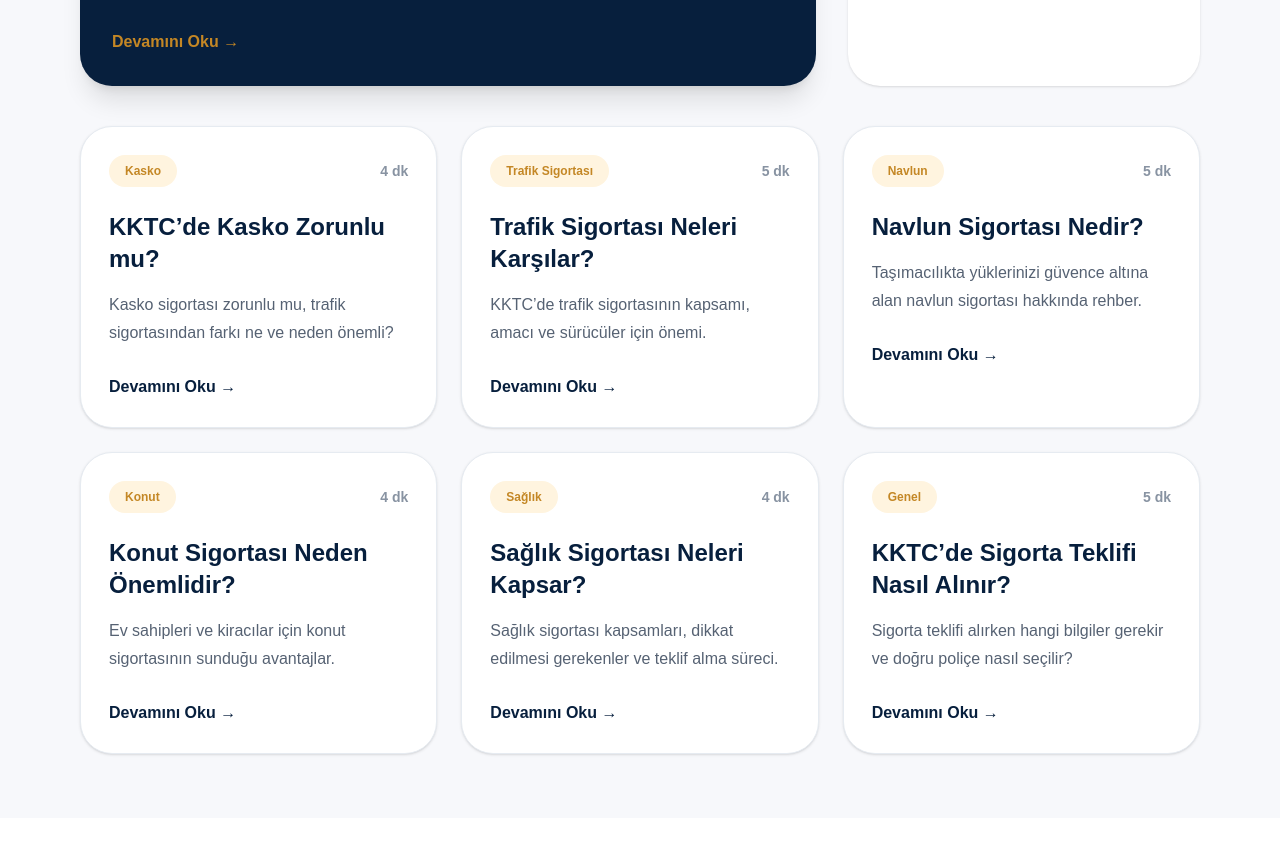
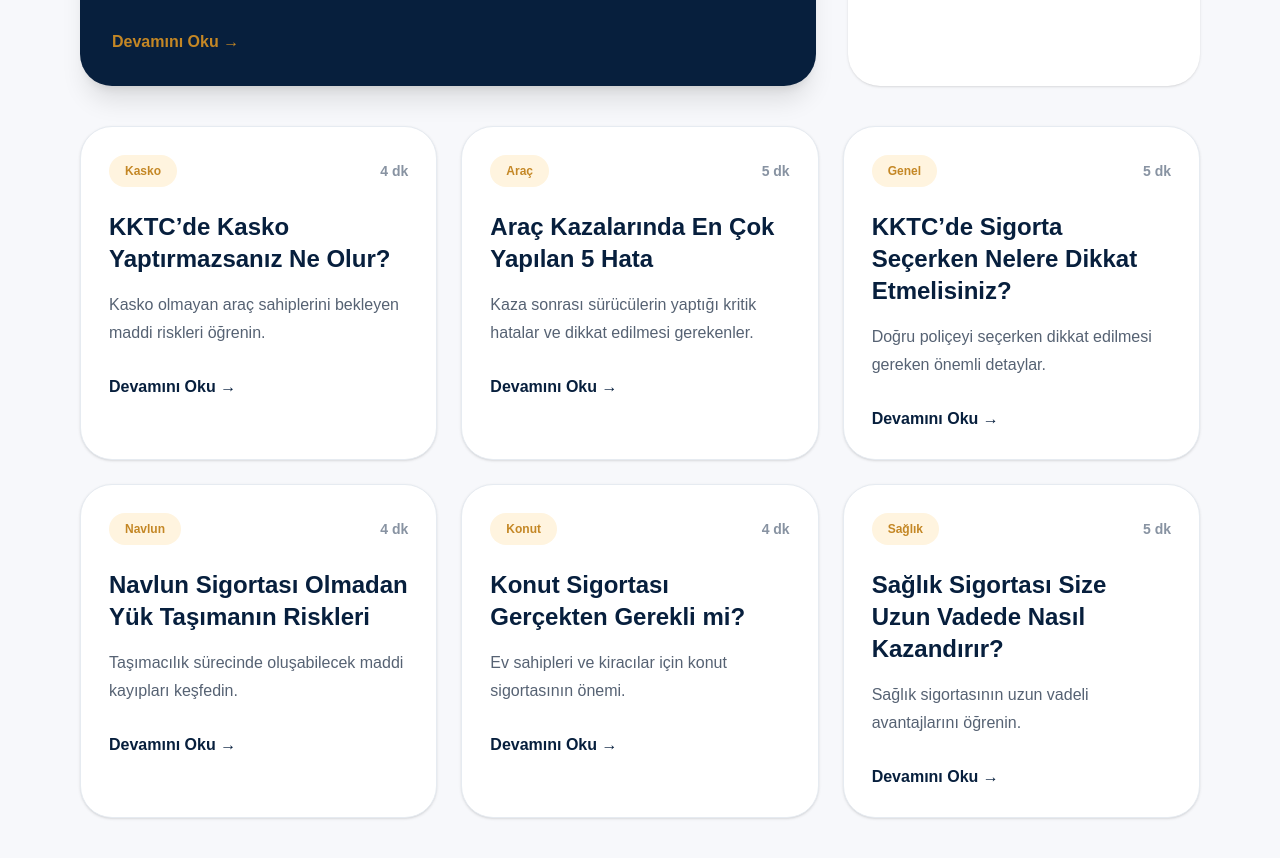
Before and after one commit to pasliilayda/omber-sigorta, a Next.js app: page /blog in a window 1280 px wide. Shown: the part 740-1598 px from the top of the page. Before the commit the page ends 1558 px from the top, so only its background shows below. Built offline with nearby package versions, Linux system fonts and the light colour scheme.

Commit message:
Updated blog content

```diff
--- a/app/blog/page.tsx
+++ b/app/blog/page.tsx
@@ -9,44 +9,44 @@ export const metadata = {
 const posts = [
   {
     category: "Kasko",
-    title: "KKTC’de Kasko Zorunlu mu?",
-    desc: "Kasko sigortası zorunlu mu, trafik sigortasından farkı ne ve neden önemli?",
-    href: "/blog/kktc-kasko-zorunlu-mu",
+    title: "KKTC’de Kasko Yaptırmazsanız Ne Olur?",
+    desc: "Kasko olmayan araç sahiplerini bekleyen maddi riskleri öğrenin.",
+    href: "/blog/kktc-kasko-yaptirmazsaniz-ne-olur",
     read: "4 dk",
   },
   {
-    category: "Trafik Sigortası",
-    title: "Trafik Sigortası Neleri Karşılar?",
-    desc: "KKTC’de trafik sigortasının kapsamı, amacı ve sürücüler için önemi.",
-    href: "/blog/trafik-sigortasi-neleri-karsilar",
+    category: "Araç",
+    title: "Araç Kazalarında En Çok Yapılan 5 Hata",
+    desc: "Kaza sonrası sürücülerin yaptığı kritik hatalar ve dikkat edilmesi gerekenler.",
+    href: "/blog/arac-kazalarinda-en-cok-yapilan-hatalar",
+    read: "5 dk",
+  },
+  {
+    category: "Genel",
+    title: "KKTC’de Sigorta Seçerken Nelere Dikkat Etmelisiniz?",
+    desc: "Doğru poliçeyi seçerken dikkat edilmesi gereken önemli detaylar.",
+    href: "/blog/kktc-sigorta-secerken-nelere-dikkat-edilmeli",
     read: "5 dk",
   },
   {
     category: "Navlun",
-    title: "Navlun Sigortası Nedir?",
-    desc: "Taşımacılıkta yüklerinizi güvence altına alan navlun sigortası hakkında rehber.",
-    href: "/blog/navlun-sigortasi-nedir",
-    read: "5 dk",
+    title: "Navlun Sigortası Olmadan Yük Taşımanın Riskleri",
+    desc: "Taşımacılık sürecinde oluşabilecek maddi kayıpları keşfedin.",
+    href: "/blog/navlun-sigortasi-olmadan-riskler",
+    read: "4 dk",
   },
   {
     category: "Konut",
-    title: "Konut Sigortası Neden Önemlidir?",
-    desc: "Ev sahipleri ve kiracılar için konut sigortasının sunduğu avantajlar.",
-    href: "/blog/konut-sigortasi-neden-onemlidir",
+    title: "Konut Sigortası Gerçekten Gerekli mi?",
+    desc: "Ev sahipleri ve kiracılar için konut sigortasının önemi.",
+    href: "/blog/konut-sigortasi-gerekli-mi",
     read: "4 dk",
   },
   {
     category: "Sağlık",
-    title: "Sağlık Sigortası Neleri Kapsar?",
-    desc: "Sağlık sigortası kapsamları, dikkat edilmesi gerekenler ve teklif alma süreci.",
-    href: "/blog/saglik-sigortasi-neleri-kapsar",
-    read: "4 dk",
-  },
-  {
-    category: "Genel",
-    title: "KKTC’de Sigorta Teklifi Nasıl Alınır?",
-    desc: "Sigorta teklifi alırken hangi bilgiler gerekir ve doğru poliçe nasıl seçilir?",
-    href: "/blog/kktc-sigorta-teklifi-nasil-alinir",
+    title: "Sağlık Sigortası Size Uzun Vadede Nasıl Kazandırır?",
+    desc: "Sağlık sigortasının uzun vadeli avantajlarını öğrenin.",
+    href: "/blog/saglik-sigortasi-avantajlari",
     read: "5 dk",
   },
 ];
```
